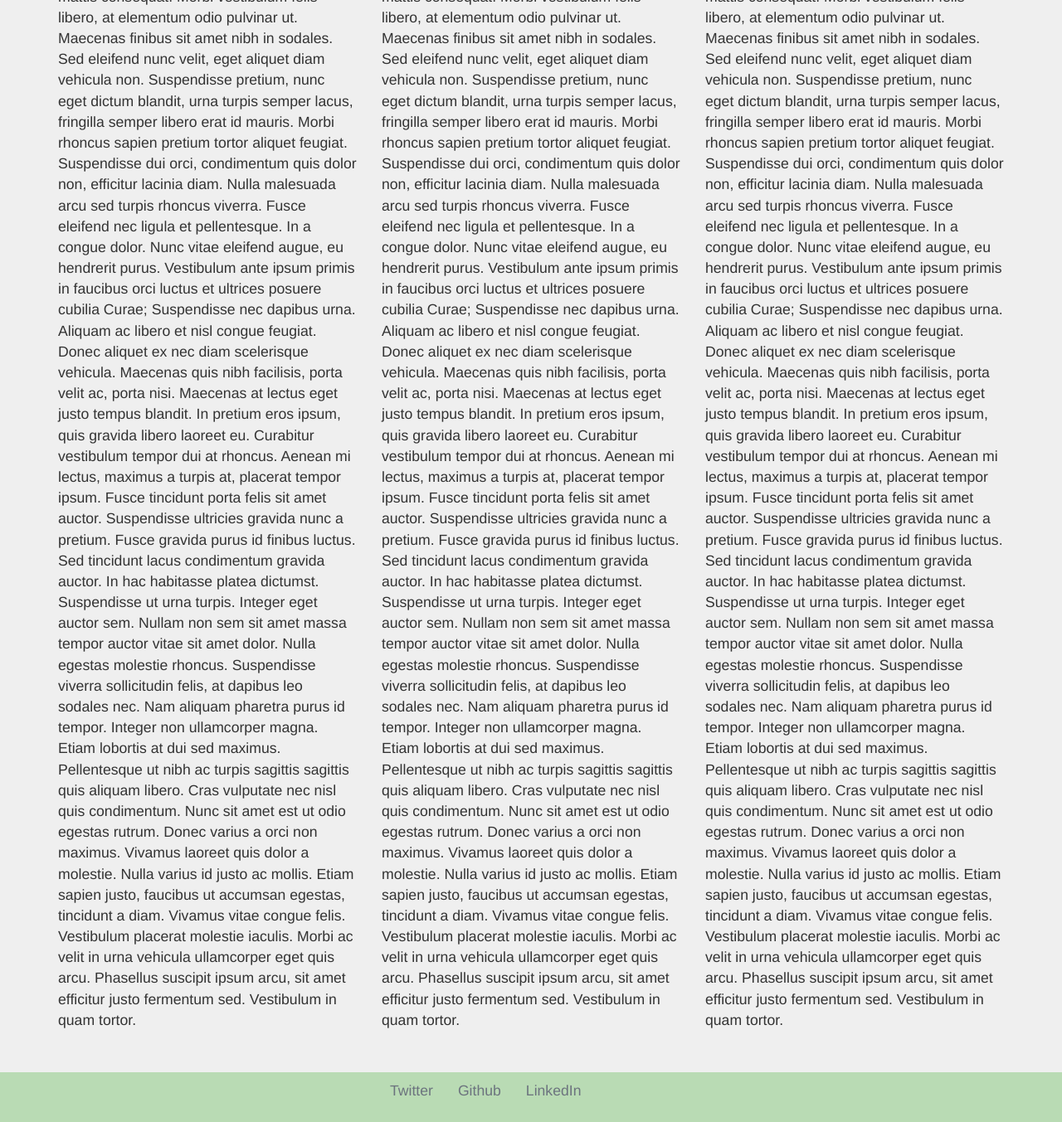
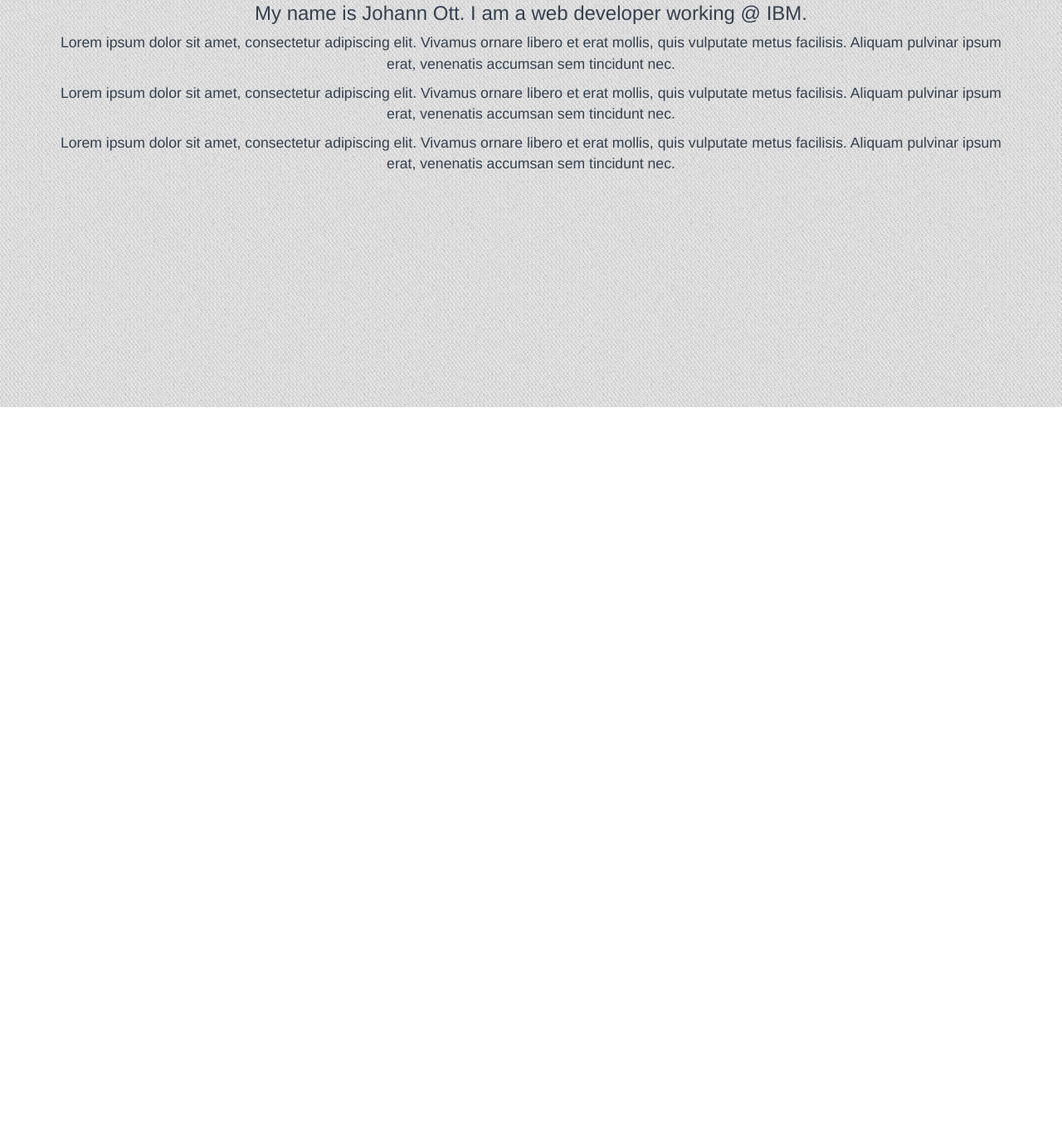
Before and after one commit to johannott/portfolio-angular, a plain HTML site: page index.html in a window 1280 px wide. Shown: the part 449-1802 px from the top of the page at 83% size. After the commit the page ends 940 px from the top, so only its background shows below. Drawn offline with nearby package versions, Linux system fonts and the light colour scheme; some packages are replaced by stand-ins of ours.

Commit message:
Fleshed out home page - Add profile photo etc.

```diff
--- a/css/styles.css
+++ b/css/styles.css
@@ -8,10 +8,8 @@ body {
   /* Margin bottom by footer height */
   margin-bottom: 60px;
   min-height: 95%;
-  /*background-image: url("../images/IMG_5055.jpg");
-  background-size: cover;
-  background-position: center;*/
-  background-color: #EFEFEF;  /* Gallery */
+  background-image: url("../images/cheap_diagonal_fabric.png");
+  color: #35404f;
 }
 
 /* Navbar styles
@@ -66,8 +64,7 @@ body {
   width: 100%;
   /* Set the fixed height of the footer here */
   height: 60px;
-  background-color: #A3D39C; /* Chinook */
-  opacity: 0.7;
+  background-color: rgba(122,204,200, 0.3); /* Chinook */
 }
 
 .footer-list {
@@ -103,6 +100,7 @@ body {
 
 .home-column {
   padding-bottom: 50px;
+  text-align: center;
 }
 
 .image {
@@ -112,6 +110,21 @@ body {
   background-repeat: no-repeat;
 }
 
+.vertical-center {
+  min-height: 100%;  /* Fallback for browsers do NOT support vh unit */
+  min-height: 100vh; /* These two lines are counted as one :-)       */
+
+  display: flex;
+  align-items: center;
+}
+
+.profile-pic {
+  width: 132px;
+  height: 132px;
+  padding: 5px;
+  border: 1px solid #dedede;
+  border-radius: 50%;
+}
 
 /* Animated Icons
 -------------------------------------------------- */
--- a/css/styles0.css
+++ /dev/null
@@ -1,138 +0,0 @@
-/*  Custom css styles
--------------------------------------------------- */
-html {
-  height:100%;
-}
-
-body {
-  /* Margin bottom by footer height */
-  height: 100%;
-}
-
-.page-wrap {
-  min-height: 100%;
-  position: relative;
-}
-
-/* Navbar styles
--------------------------------------------------- */
-.custom_nav {
-    /*margin-bottom: 5%;*/
-}
-
-/* Sticky footer styles
--------------------------------------------------- */
-.footer {
-  position: absolute;
-  bottom: 0;
-  width: 100%;
-  /* Set the fixed height of the footer here */
-  height: 60px;
-  background-color: #f5f5f5;
-}
-
-.footer-list {
-  list-style: none;
-}
-
-.footer-list > li{
-  float: left;
-}
-
-.footer-list > li > a{
-  position: relative;
-  display: block;
-  padding: 10px 15px;
-  color: #777;
-}
-
-/* Custom page CSS
--------------------------------------------------- */
-/* Not required for template or sticky footer method. */
-
-.container-footer {
-  width: auto;
-  max-width: 480px;
-  padding: 0 15px;
-}
-.container-footer .text-muted {
-  margin: 20px 0;
-}
-
-.page {
-    position: relative;
-    min-height: 100%;
-}
-
-.main {
-  padding-top: 100px;
-  padding-bottom: 60px;
-}
-
-/*
-.page-home { background: #77C9D4 }
-.page-skills { background: #57BC90 }
-.page-interests { background: #015249 }
-.page-projects { background: #A5A5AF }
-.page-contact { background: #77C9D4 }
-
-*/
-
-/* ANIMATIONS
-============================================================================= */
-
-/* leaving animations ----------------------------------------- */
-/* rotate and fall */
-@keyframes rotateFall {
-    0%      { transform: rotateZ(0deg); }
-    20%     { transform: rotateZ(10deg); animation-timing-function: ease-out; }
-    40%     { transform: rotateZ(17deg); }
-    60%     { transform: rotateZ(16deg); }
-    100%    { transform: translateY(100%) rotateZ(17deg); }
-}
-
-/* slide in from the bottom */
-@keyframes slideOutLeft {
-    to      { transform: translateX(-100%); }
-}
-
-/* rotate out newspaper */
-@keyframes rotateOutNewspaper {
-    to      { transform: translateZ(-3000px) rotateZ(360deg); opacity: 0; }
-}
-
-/* entering animations --------------------------------------- */
-/* scale up */
-@keyframes scaleUp {
-    from    { opacity: 0.3; -webkit-transform: scale(0.8); }
-}
-
-/* slide in from the right */
-@keyframes slideInRight {
-    from    { transform:translateX(100%); }
-    to      { transform: translateX(0); }
-}
-
-/* slide in from the bottom */
-@keyframes slideInUp {
-    from    { transform:translateY(100%); }
-    to      { transform: translateY(0); }
-}
-
-
-.ng-enter       { z-index: 8888; }
-.ng-leave       { z-index: 9999; }
-
-/* page specific animations ------------------------ */
-
-/* home -------------------------- */
-.page-home.ng-enter         { animation: scaleUp 0.5s both ease-in; }
-.page-home.ng-leave         { transform-origin: 0% 0%; animation: rotateFall 1s both ease-in; }
-
-/* about ------------------------ */
-.page-skills.ng-enter        { animation:slideInRight 0.5s both ease-in; }
-.page-skills.ng-leave        { animation:slideOutLeft 0.5s both ease-in; }
-
-/* contact ---------------------- */
-.page-contact.ng-leave      { transform-origin: 50% 50%; animation: rotateOutNewspaper .5s both ease-in; }
-.page-contact.ng-enter      { animation:slideInUp 0.5s both ease-in; }
--- a/pages/home.htm
+++ b/pages/home.htm
@@ -1,10 +1,16 @@
-<div class="row">
-  <div class="home-column col-md-4">
-    <text-filler></text-filler>
+<div class="row vertical-center">
+  <div class="home-column col-md-12">
+    <img src="../images/jo.jpg" alt="Johanns Pic" class="profile-pic"/>
+    <h1>Hello there!</h1>
+    <h3>My name is Johann Ott. I am a web developer working @ IBM.</h3>
+    <p>
+      Lorem ipsum dolor sit amet, consectetur adipiscing elit. Vivamus ornare libero et erat mollis, quis vulputate metus facilisis. Aliquam pulvinar ipsum erat, venenatis accumsan sem tincidunt nec.
+    </p>
+    <p>
+      Lorem ipsum dolor sit amet, consectetur adipiscing elit. Vivamus ornare libero et erat mollis, quis vulputate metus facilisis. Aliquam pulvinar ipsum erat, venenatis accumsan sem tincidunt nec.
+    </p>
+    <p>
+      Lorem ipsum dolor sit amet, consectetur adipiscing elit. Vivamus ornare libero et erat mollis, quis vulputate metus facilisis. Aliquam pulvinar ipsum erat, venenatis accumsan sem tincidunt nec.
+    </p>
   </div>
-  <div class="home-column col-md-4">
-    <text-filler></text-filler>
-  </div>
-  <div class="home-column col-md-4">
-    <text-filler></text-filler>
 </div>
```
Also changed, not shown: index.html (+2 -1 lines), images/cheap_diagonal_fabric.png (added), images/jo.jpg (added).
